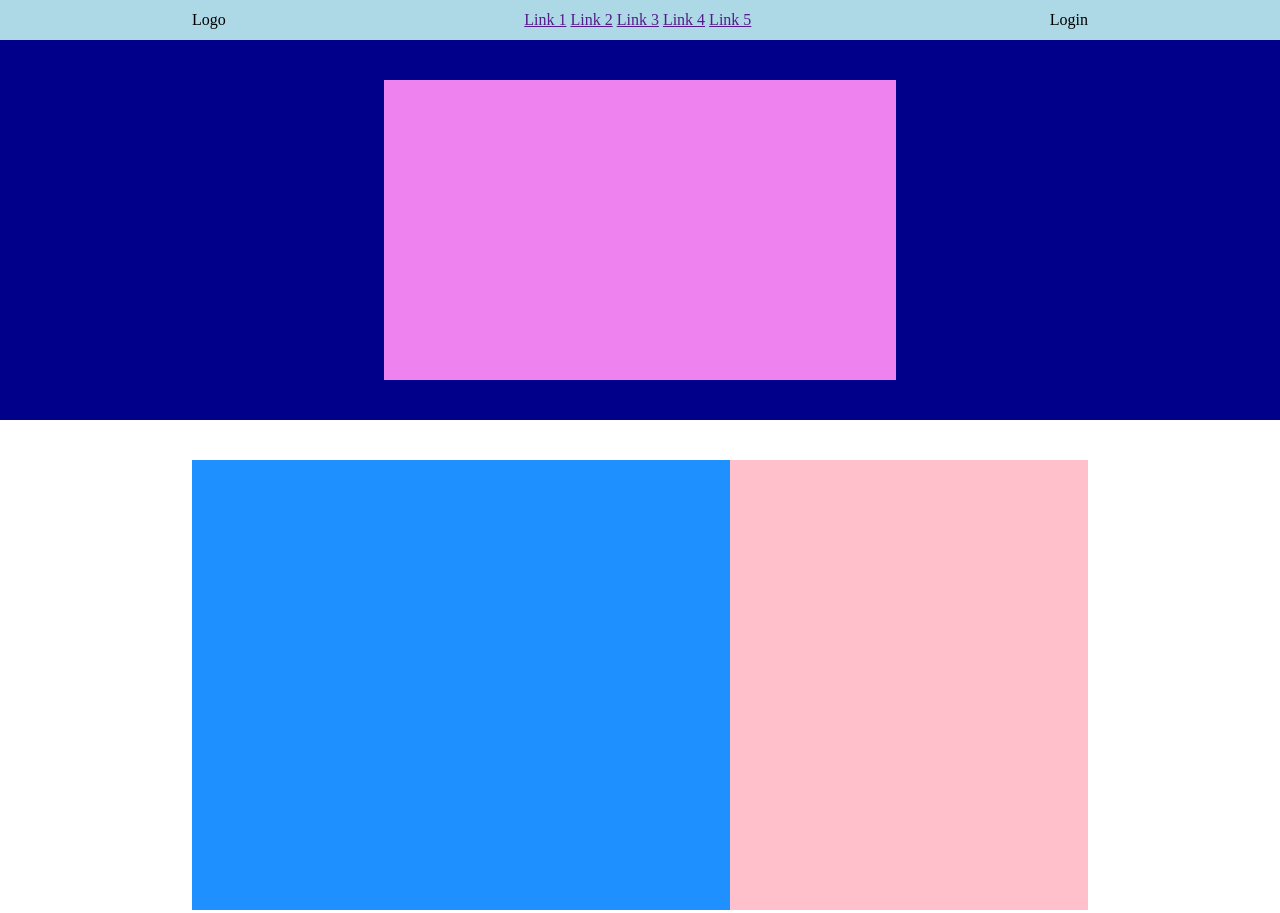
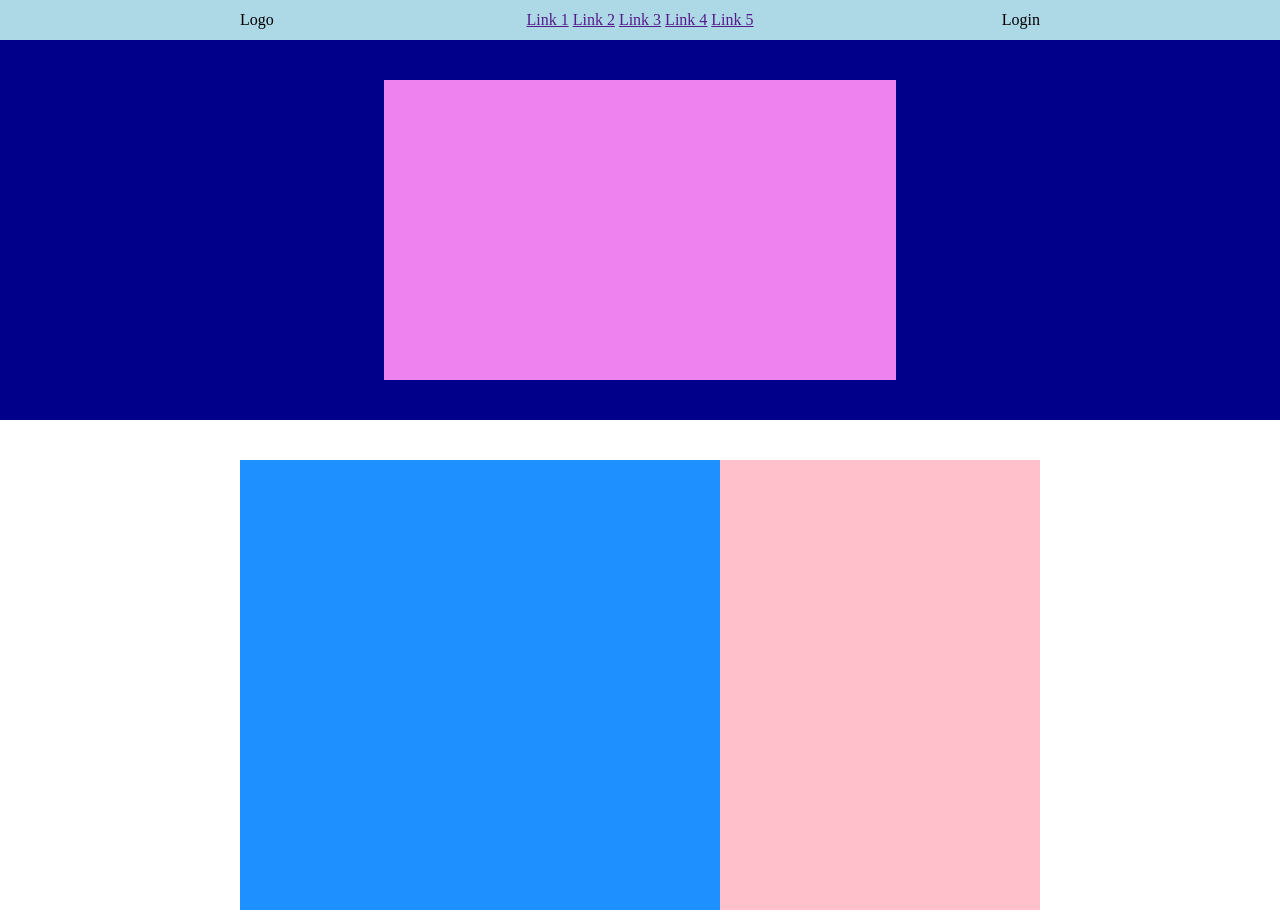
Before and after one commit to redihoxhaa/htmlcss-struttura-discord, a plain HTML site: page index.html in a window 1280 px wide. Shown: the top 913 px of the page. Drawn offline with Linux system fonts and the light colour scheme.

Commit message:
fix: ulteriore refactoring e fix minori

```diff
--- a/css/style.css
+++ b/css/style.css
@@ -66,8 +66,7 @@ body {
 
 /* DEBUG FOOTER */
 
-.debug .top-footer,
-.debug .bottom-footer {
+.debug footer {
     background-color: #23272a;
 }
 
@@ -108,10 +107,13 @@ body {
 .menu-a,
 .menu-b,
 .menu-c,
-.menu-d {
+.menu-d,
+.top-footer-container,
+.footer-bar,
+.head-bar {
     display: flex;
     margin: auto;
-    width: 70%;
+    width: 62.5%;
 }
 
 .a-menu-footer,
@@ -139,12 +141,24 @@ body {
 /* HEADER */
 
 .head-bar {
-    display: flex;
     justify-content: space-between;
     align-items: center;
     padding: 0;
-    margin: auto;
-    width: 70%;
+}
+
+.logo,
+.login {
+    width: 20%;
+}
+
+.login {
+    text-align: right;
+}
+
+.link {
+    flex-grow: 1;
+    text-align: center;
+
 }
 
 .news {
@@ -163,7 +177,6 @@ body {
 
 .top-footer {
     padding-top: 8px;
-    display: flex;
     border-bottom: 3px solid #d7d7d8;
 }
 
@@ -177,7 +190,6 @@ body {
 }
 
 .footer-bar {
-    display: flex;
     justify-content: space-between;
     align-items: center;
 }
--- a/index.html
+++ b/index.html
@@ -68,24 +68,25 @@
     <footer>
 
         <!-- Menù a colonne del top footer -->
-        <div class="top-footer">
-            <div class="main-menu-footer"></div>
-            <div class="a-menu-footer"></div>
-            <div class="b-menu-footer"></div>
-            <div class="c-menu-footer"></div>
-            <div class="d-menu-footer"></div>
 
-
-        </div>
+        <section class="top-footer">
+            <div class="top-footer-container">
+                <div class="main-menu-footer"></div>
+                <div class="a-menu-footer"></div>
+                <div class="b-menu-footer"></div>
+                <div class="c-menu-footer"></div>
+                <div class="d-menu-footer"></div>
+            </div>
+        </section>
         <!-- /Menù a colonne del top footer -->
 
         <!-- Banner del bottom footer -->
-        <div class="bottom-footer">
+        <section class="bottom-footer">
             <div class="footer-bar">
                 <div class="logo-footer">Logo</div>
                 <button>Button</button>
             </div>
-        </div>
+        </section>
         <!-- /Banner del bottom footer -->
 
     </footer>
```
